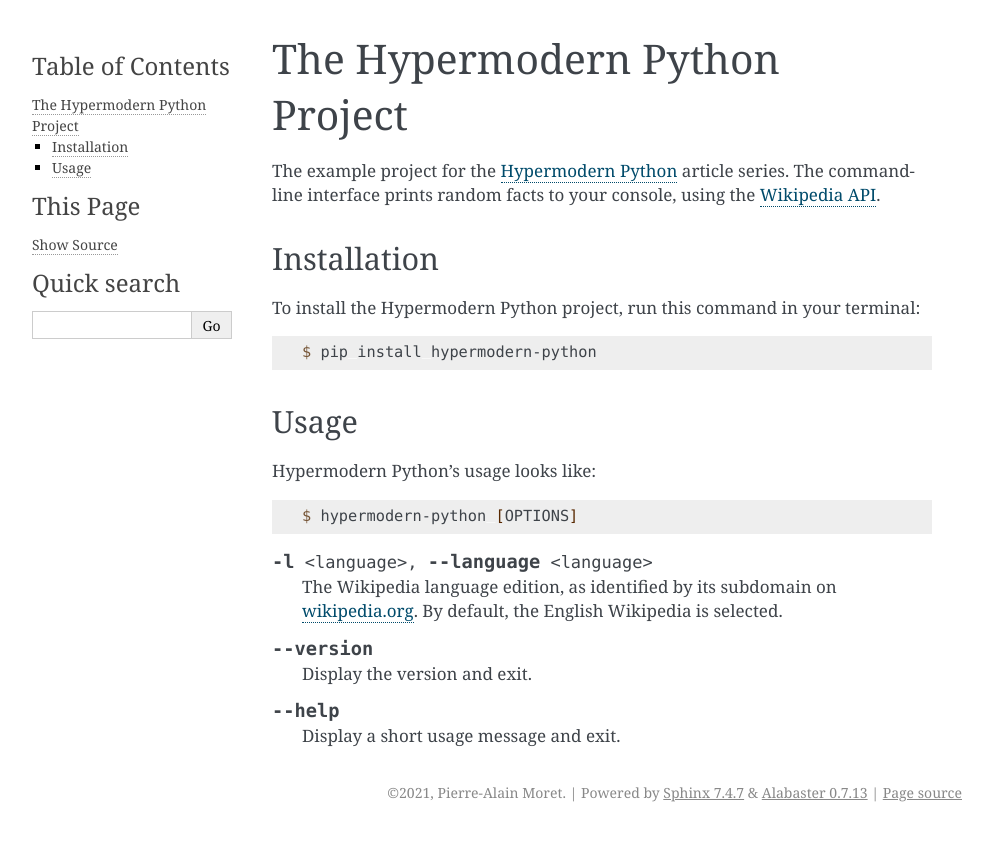
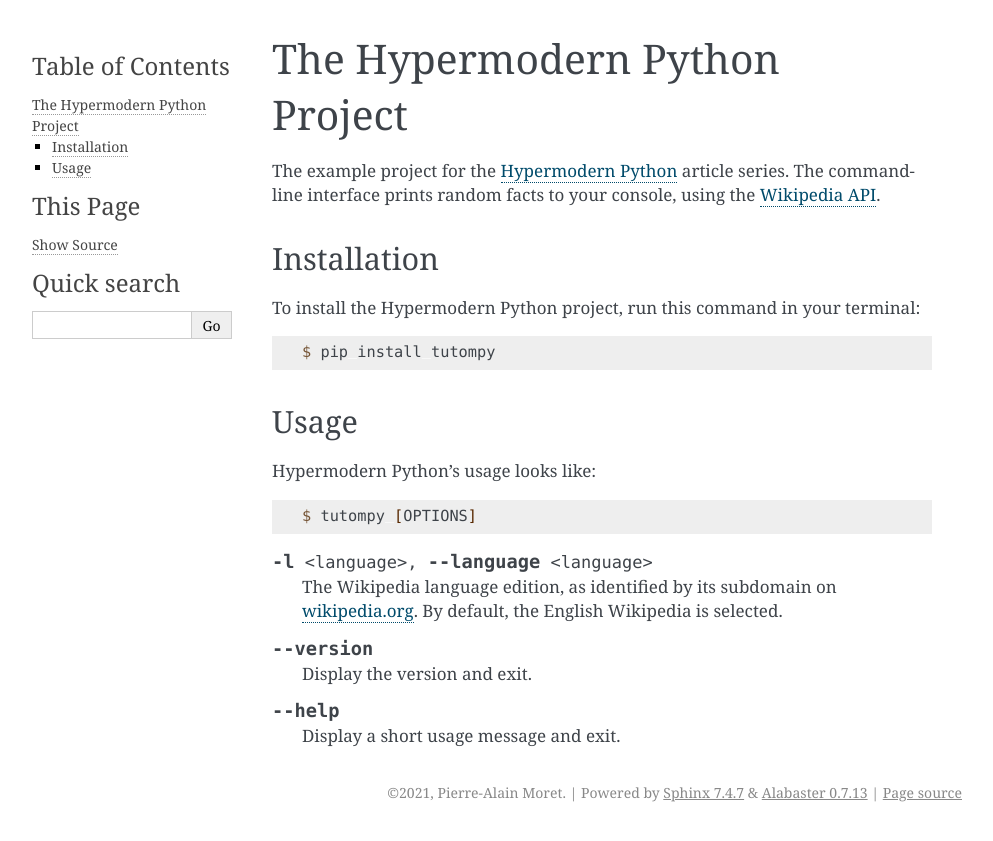
Before and after one commit to pamlinux/tutompy, a Sphinx documentation site: the page built from docs/index.rst, in a window 1280 px wide. Shown: the top 841 px of the page, without its empty margins (148-1141 px from the left). Built offline with Sphinx 7.4.7, drawn with Linux system fonts in a browser that asks for light colours.

Commit message:
Changed program name hypermodern-python tutompy in index.rst.

```diff
--- a/docs/index.rst
+++ b/docs/index.rst
@@ -23,7 +23,7 @@
 
 .. code-block:: console
 
-   $ pip install hypermodern-python
+   $ pip install tutompy
 
 
 Usage
@@ -33,7 +33,7 @@
 
 .. code-block:: console
 
-   $ hypermodern-python [OPTIONS]
+   $ tutompy [OPTIONS]
 
 .. option:: -l <language>, --language <language>
 
```
